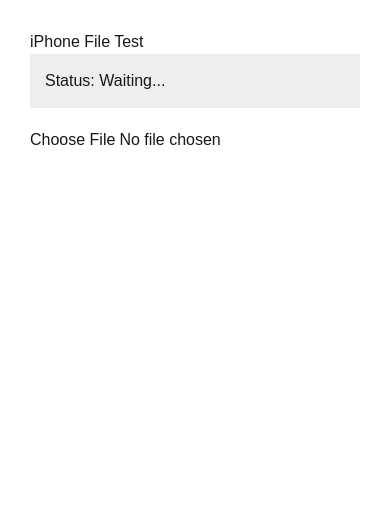
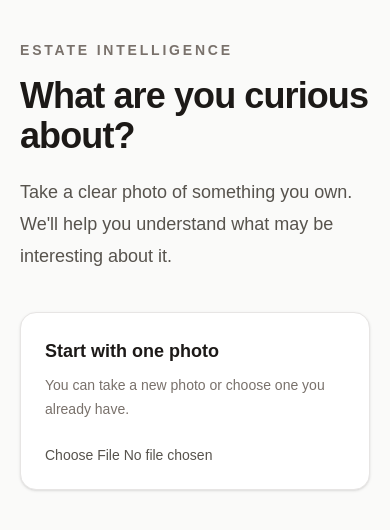
Before and after one commit to nessagerl/estate-intel-mvp, a Next.js app: page /scan in a window 390 px wide. Shown: the top 530 px of the page. Built offline with nearby package versions, Linux system fonts and the light colour scheme.

Commit message:
Build mobile photo scan experience

```diff
--- a/app/scan/page.tsx
+++ b/app/scan/page.tsx
@@ -3,47 +3,109 @@
 import { useState } from "react";
 
 export default function ScanPage() {
-  const [status, setStatus] = useState("Waiting...");
+  const [photoUrl, setPhotoUrl] = useState<string | null>(null);
+  const [isLoading, setIsLoading] = useState(false);
+
+  async function handlePhoto(file: File | undefined) {
+    if (!file) return;
+
+    try {
+      setIsLoading(true);
+
+      const buffer = await file.arrayBuffer();
+
+      const safeBlob = new Blob([buffer], {
+        type: file.type || "image/jpeg",
+      });
+
+      const url = URL.createObjectURL(safeBlob);
+
+      setPhotoUrl(url);
+    } catch (error) {
+      console.error("Could not read photo:", error);
+      alert("We couldn't load that photo. Please try another one.");
+    } finally {
+      setIsLoading(false);
+    }
+  }
 
   return (
-    <main style={{ padding: "30px", fontFamily: "Arial" }}>
-      <h1>iPhone File Test</h1>
+    <main className="min-h-screen bg-stone-50 px-5 py-10 text-stone-900">
+      <div className="mx-auto max-w-md">
 
-      <p
-        style={{
-          padding: "15px",
-          background: "#eee",
-          marginBottom: "20px",
-        }}
-      >
-        Status: {status}
+        <p className="text-sm font-semibold uppercase tracking-[0.2em] text-stone-500">
+          Estate Intelligence
+        </p>
+
+        <h1 className="mt-4 text-4xl font-bold tracking-tight">
+          What are you curious about?
+        </h1>
+
+        <p className="mt-5 text-lg leading-8 text-stone-600">
+          Take a clear photo of something you own. We&apos;ll help you
+          understand what may be interesting about it.
+        </p>
+
+        {!photoUrl && (
+          <div className="mt-10 rounded-2xl border border-stone-200 bg-white p-6 shadow-sm">
+
+            <p className="text-lg font-semibold">
+              Start with one photo
+            </p>
+
+            <p className="mt-2 text-sm leading-6 text-stone-500">
+              You can take a new photo or choose one you already have.
             </p>
 
             <input
               type="file"
               accept="image/*"
-  onClick={() => {
-    setStatus("File button tapped.");
+              onChange={(event) => {
+                handlePhoto(event.currentTarget.files?.[0]);
               }}
-  onChange={(event) => {
-    const file = event.currentTarget.files?.[0];
+              className="mt-6 block w-full text-sm text-stone-600"
+            />
 
-    if (file) {
-      setStatus(`CHANGE fired: ${file.name}`);
-    } else {
-      setStatus("CHANGE fired, but no file returned.");
-    }
-  }}
-  onInput={(event) => {
-    const file = event.currentTarget.files?.[0];
+            {isLoading && (
+              <p className="mt-4 text-sm text-stone-500">
+                Loading your photo...
+              </p>
+            )}
+          </div>
+        )}
 
-    if (file) {
-      setStatus(`INPUT fired: ${file.name}`);
-    } else {
-      setStatus("INPUT fired, but no file returned.");
-    }
-  }}
+        {photoUrl && (
+          <div className="mt-8">
+
+            <p className="mb-3 text-sm font-semibold text-stone-600">
+              Your photo
+            </p>
+
+            <img
+              src={photoUrl}
+              alt="Item you selected"
+              className="w-full rounded-2xl object-cover shadow-sm"
             />
+
+            <button
+              type="button"
+              className="mt-6 w-full rounded-2xl bg-stone-900 px-5 py-4 text-lg font-semibold text-white"
+            >
+              Help me understand this
+            </button>
+
+            <button
+              type="button"
+              onClick={() => setPhotoUrl(null)}
+              className="mt-3 w-full px-5 py-3 text-sm font-semibold text-stone-500"
+            >
+              Choose a different photo
+            </button>
+
+          </div>
+        )}
+
+      </div>
     </main>
   );
 }
```
Lines whose indentation alone changed are shown as unchanged.
